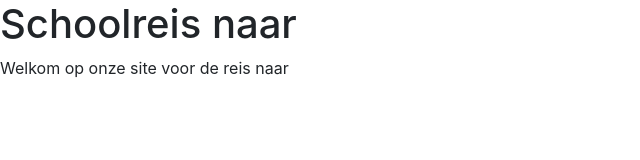
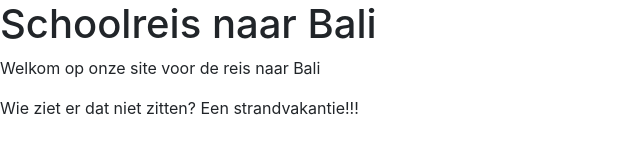
Before and after one commit to frederiekberthier/reis-website-mit, a plain HTML site: page index.html in a window 1280 px wide. Shown: the whole page, without its empty margins (0-640 px from the left). Drawn offline with nearby package versions, Linux system fonts and the light colour scheme.

Commit message:
update homepage

```diff
--- a/index.html
+++ b/index.html
@@ -10,8 +10,9 @@
     <link rel="stylesheet" href="https://stackpath.bootstrapcdn.com/bootstrap/4.1.2/css/bootstrap.min.css" integrity="sha384-Smlep5jCw/wG7hdkwQ/Z5nLIefveQRIY9nfy6xoR1uRYBtpZgI6339F5dgvm/e9B" crossorigin="anonymous">
   </head>
   <body>
-    <h1>Schoolreis naar </h1>
-    <p>Welkom op onze site voor de reis naar </p>
+    <h1>Schoolreis naar Bali</h1>
+    <p>Welkom op onze site voor de reis naar Bali</p>
+    <p>Wie ziet er dat niet zitten? Een strandvakantie!!!</p>
 
 
 
```
